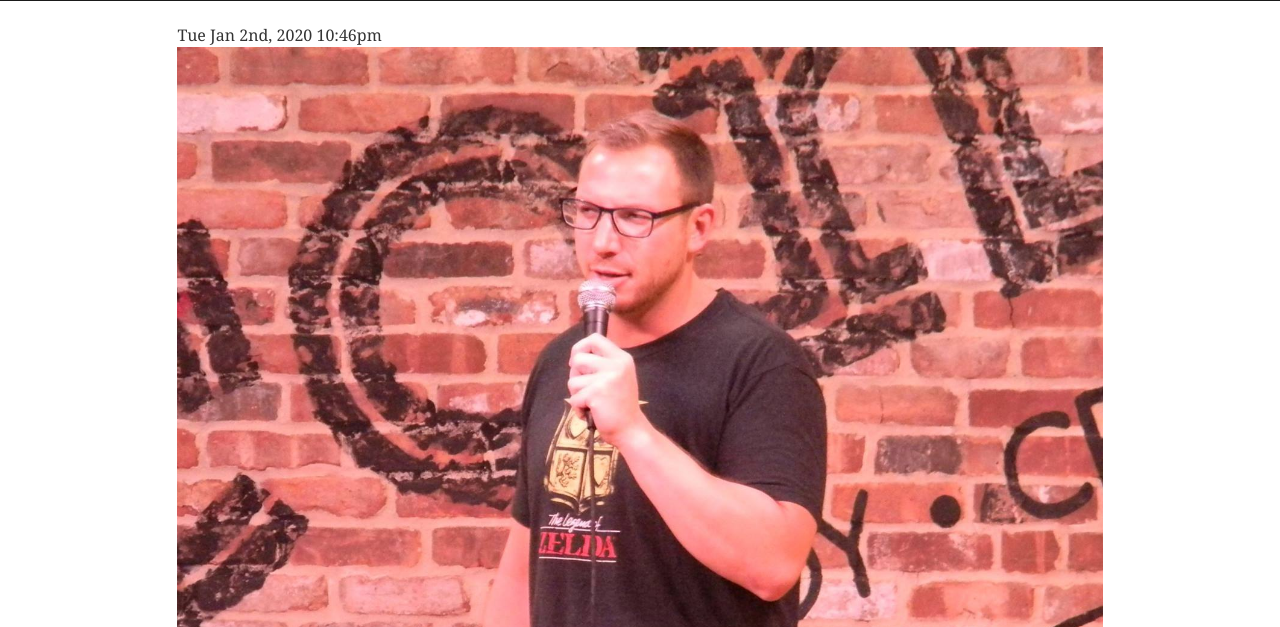
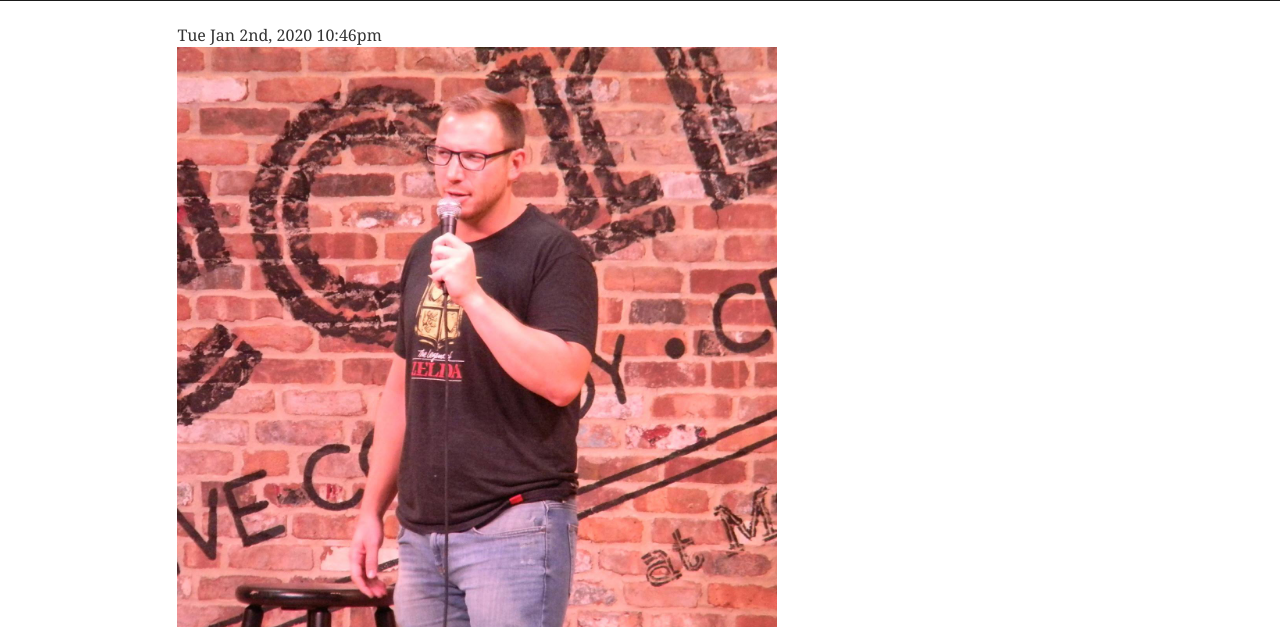
Before and after one commit to josh-levinson/comedy, a Gatsby site: page /item in a window 1280 px wide. Shown: the part 137-764 px from the top of the page. Built offline with nearby package versions, Linux system fonts and the light colour scheme; Gatsby itself is replaced by a stand-in of ours; what typography-theme-lincoln would draw is missing.

Commit message:
Move to fixed image for flyers in order to have sane dimension

```diff
--- a/src/pages/item.js
+++ b/src/pages/item.js
@@ -25,7 +25,7 @@ const Item = props => {
       <FormattedDate dateTime={props.pageContext.start} />
       <div>{props.pageContext.location}</div>
       <div>{props.pageContext.description}</div>
-			<Img fluid={showFlyer.childImageSharp.fluid} />
+			<Img fixed={showFlyer.childImageSharp.fixed} />
       <Link to="/">Home</Link>
     </div>
   </Layout>
@@ -44,9 +44,9 @@ export const query = graphql`
         node {
 					name
           childImageSharp {
-            fluid(maxWidth: 600, quality: 100) {
+            fixed(width: 600) {
               originalName
-                ...GatsbyImageSharpFluid
+                ...GatsbyImageSharpFixed
               }
             }
           }
```
